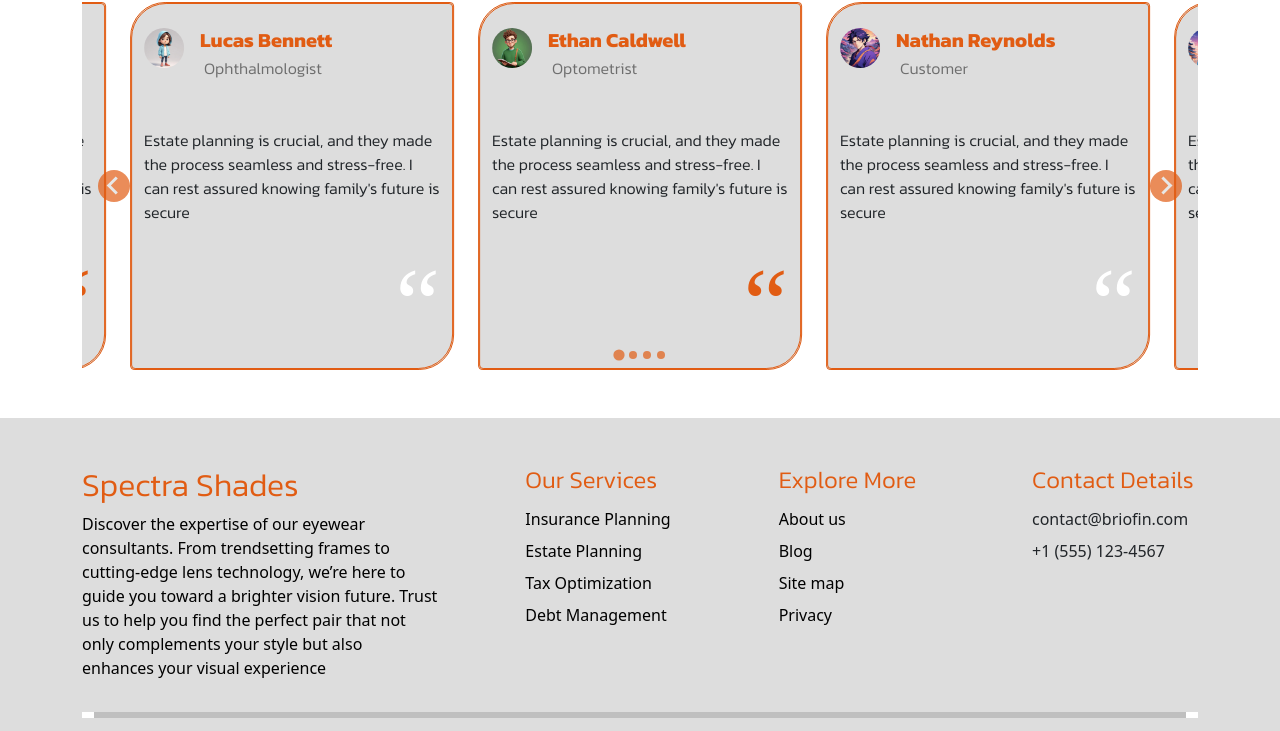
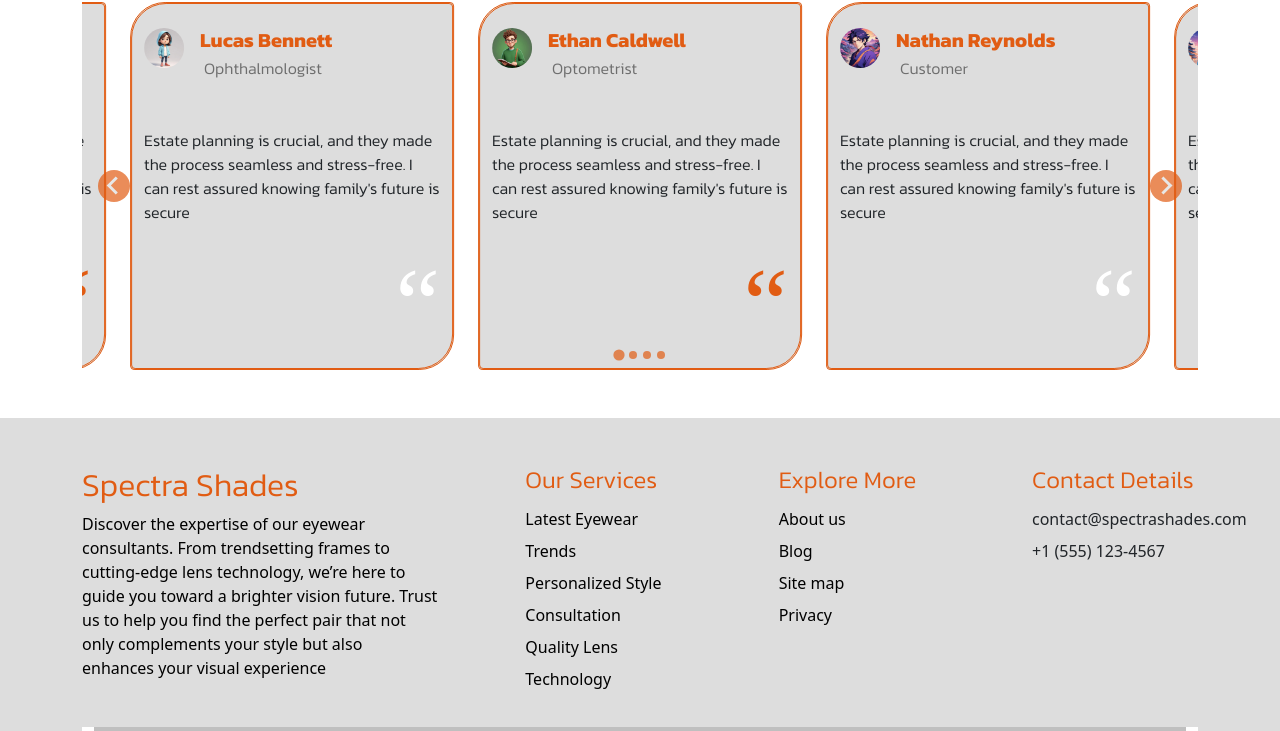
Before and after one commit to MazenBeso/Spectra-Shades, a plain HTML site: page index.html in a window 1280 px wide. Shown: the part 2720-3451 px from the top of the page. Drawn offline with nearby package versions, Linux system fonts and the light colour scheme.

Commit message:
Update index.html

```diff
--- a/index.html
+++ b/index.html
@@ -378,10 +378,9 @@
             <div class=" lh-lg">
               <h4 class="fonts price">Our Services</h4>
               <ul class=" list-unstyled">
-                <a href="#" class="text-decoration-none text-black"><li>Insurance Planning</li></a>
-                <a href="#" class="text-decoration-none text-black"><li>Estate Planning</li></a>
-                <a href="#" class="text-decoration-none text-black"><li>Tax Optimization</li></a>
-                <a href="#" class="text-decoration-none text-black"><li>Debt Management</li></a>
+                <a href="#" class="text-decoration-none text-black"><li>Latest Eyewear Trends</li></a>
+                <a href="#" class="text-decoration-none text-black"><li>Personalized Style Consultation</li></a>
+                <a href="#" class="text-decoration-none text-black"><li>Quality Lens Technology</li></a>
               </ul>
             </div>
           </div>
@@ -400,7 +399,7 @@
             <div class="lh-lg">
               <h4 class="fonts price">Contact Details</h4>
               <ul class=" list-unstyled">
-                <li>contact@briofin.com</li>
+                <li>contact@spectrashades.com</li>
                 <li>+1 (555) 123-4567</li>
               </ul>
             </div>
```
